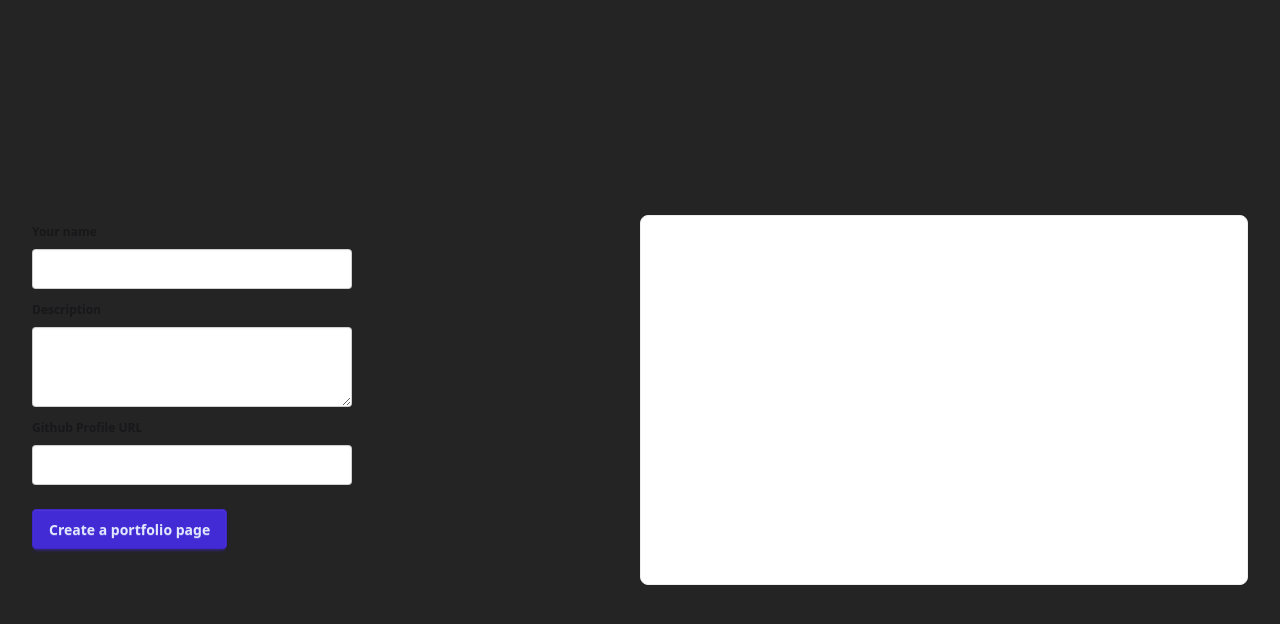
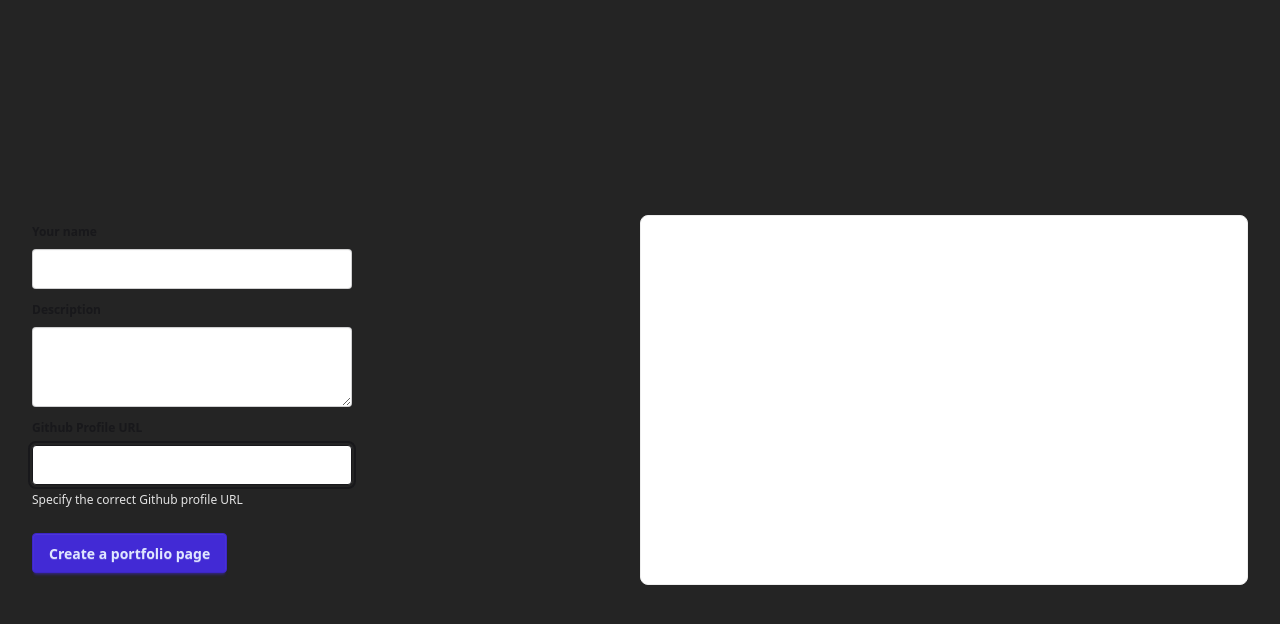
Before and after one commit to lite1pal/portfolio-builder, a React (Vite) app: page / in a window 1280 px wide. Both pictures are taken after typing "Sample", "Sample", "Sample" into the empty fields and a click on the button "Create a portfolio page". Shown: the top 624 px of the page. Built offline with nearby package versions, Linux system fonts and the light colour scheme.

Commit message:
feat: add GitHub URL validation to ProfileForm component

```diff
--- a/src/components/ProfileForm.tsx
+++ b/src/components/ProfileForm.tsx
@@ -1,5 +1,6 @@
 import { useForm, type SubmitHandler } from "react-hook-form";
 import type { ProfileFormType } from "../types/ProfileFormType";
+import { validateGithubUrl } from "../lib/urlValidators";
 
 export default function ProfileForm() {
   const {
@@ -38,12 +39,20 @@ export default function ProfileForm() {
         <fieldset className="fieldset">
           <legend className="fieldset-legend">Github Profile URL</legend>
           <input
-            {...register("githubUrl", { required: true })}
+            {...register("githubUrl", {
+              required: true,
+
+              validate: (value) => {
+                return validateGithubUrl(value)
+                  ? true
+                  : "Specify the correct Github profile URL";
+              },
+            })}
             type="text"
             className="input"
             placeholder=""
           />
-          {errors.githubUrl && <span>This field is required</span>}
+          {errors.githubUrl && <span>{errors.githubUrl.message}</span>}
         </fieldset>
 
         <button className="mt-5 btn btn-primary">
--- /dev/null
+++ b/src/lib/urlValidators.ts
@@ -0,0 +1,4 @@
+export type StringValidator = (value: string) => boolean;
+
+export const validateGithubUrl: StringValidator = (url) =>
+  typeof url === "string" && url.startsWith("https://github.com/");
```
